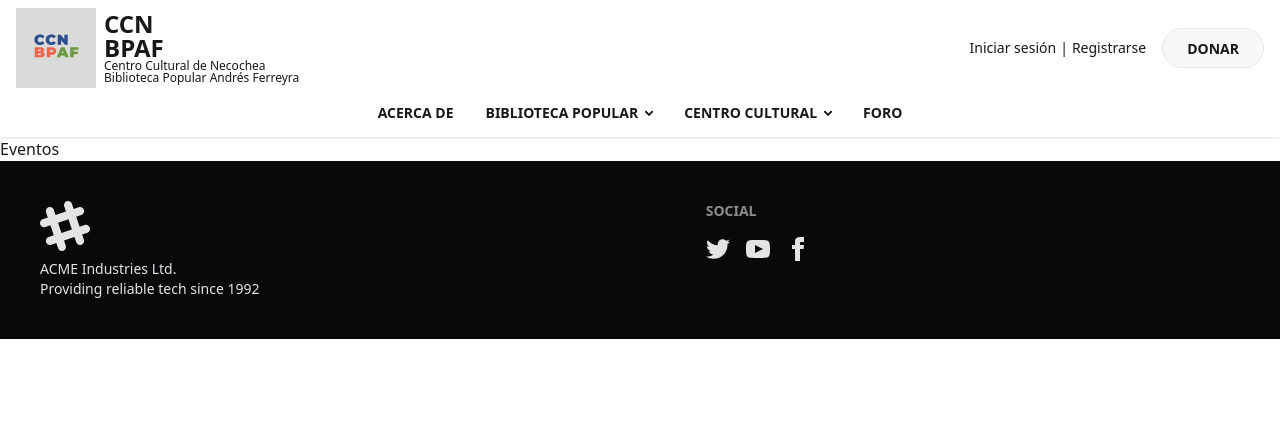
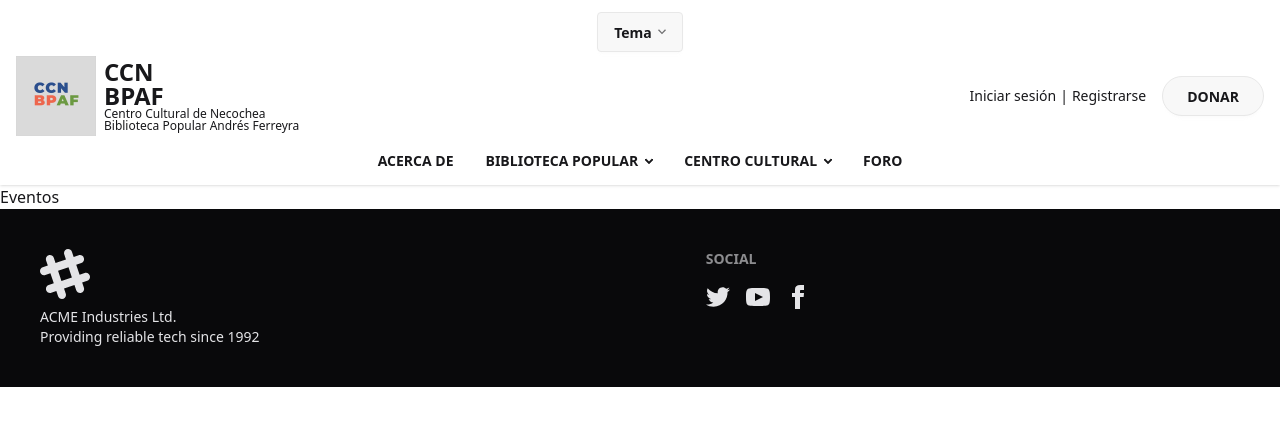
Before and after one commit to Frankmolin/Biblioteca-CCN-BPAF, a React (Vite) app: page /eventos in a window 1280 px wide. Shown: the top 426 px of the page. Built offline with nearby package versions, Linux system fonts and the light colour scheme.

Commit message:
estilos en el navbar pa probar

```diff
--- a/src/components/Navbar.jsx
+++ b/src/components/Navbar.jsx
@@ -1,9 +1,10 @@
 import React from 'react';
 import { Link } from "react-router-dom";
+import ThemeChanger from './ThemeChanger';
 
 const Navbar = () => (
   <nav className="navbar  shadow flex flex-col items-center px-4 py-2">
-    {/* Top bar: Logo + login/register + donate */}
+   <ThemeChanger />
     <div className="w-full flex items-center justify-between mb-2">
       <Link to="/" className="flex items-center gap-2">
         <img src="/logo biblio.jpg" alt="Logo" className="w-20 h-20" />
--- /dev/null
+++ b/src/components/ThemeChanger.jsx
@@ -0,0 +1,40 @@
+import React from "react";
+
+// Lista de temas DaisyUI populares (puedes agregar más)
+const themes = [
+  "light", "dark", "cupcake", "bumblebee", "emerald", "corporate", "synthwave",
+  "retro", "cyberpunk", "valentine", "halloween", "garden", "forest", "aqua",
+  "lofi", "pastel", "fantasy", "wireframe", "black", "luxury", "dracula",
+  "cmyk", "autumn", "business", "acid", "lemonade", "night", "coffee", "winter", "dim", "nord", "sunset"
+];
+
+export default function ThemeChanger() {
+  return (
+    <div className="dropdown">
+      <div tabIndex={0} role="button" className="btn m-1">
+        Tema
+        <svg
+          width="12px"
+          height="12px"
+          className="inline-block h-2 w-2 fill-current opacity-60"
+          xmlns="http://www.w3.org/2000/svg"
+          viewBox="0 0 2048 2048">
+          <path d="M1799 349l242 241-1017 1017L7 590l242-241 775 775 775-775z"></path>
+        </svg>
+      </div>
+      <ul tabIndex={0} className="dropdown-content bg-base-300 rounded-box z-10 w-52 p-2 shadow-2xl max-h-96 overflow-y-auto">
+        {themes.map((theme) => (
+          <li key={theme}>
+            <input
+              type="radio"
+              name="theme-dropdown"
+              className="theme-controller w-full btn btn-sm btn-block btn-ghost justify-start"
+              aria-label={theme.charAt(0).toUpperCase() + theme.slice(1)}
+              value={theme}
+            />
+          </li>
+        ))}
+      </ul>
+    </div>
+  );
+}
```
